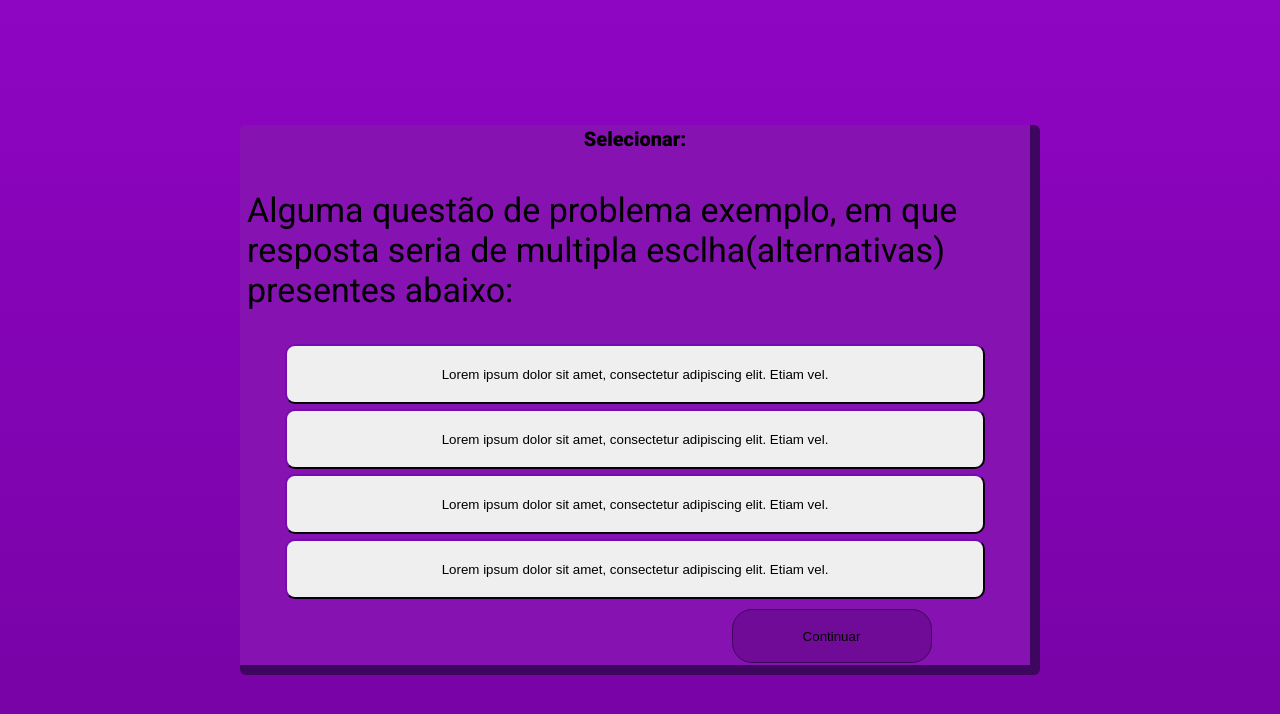
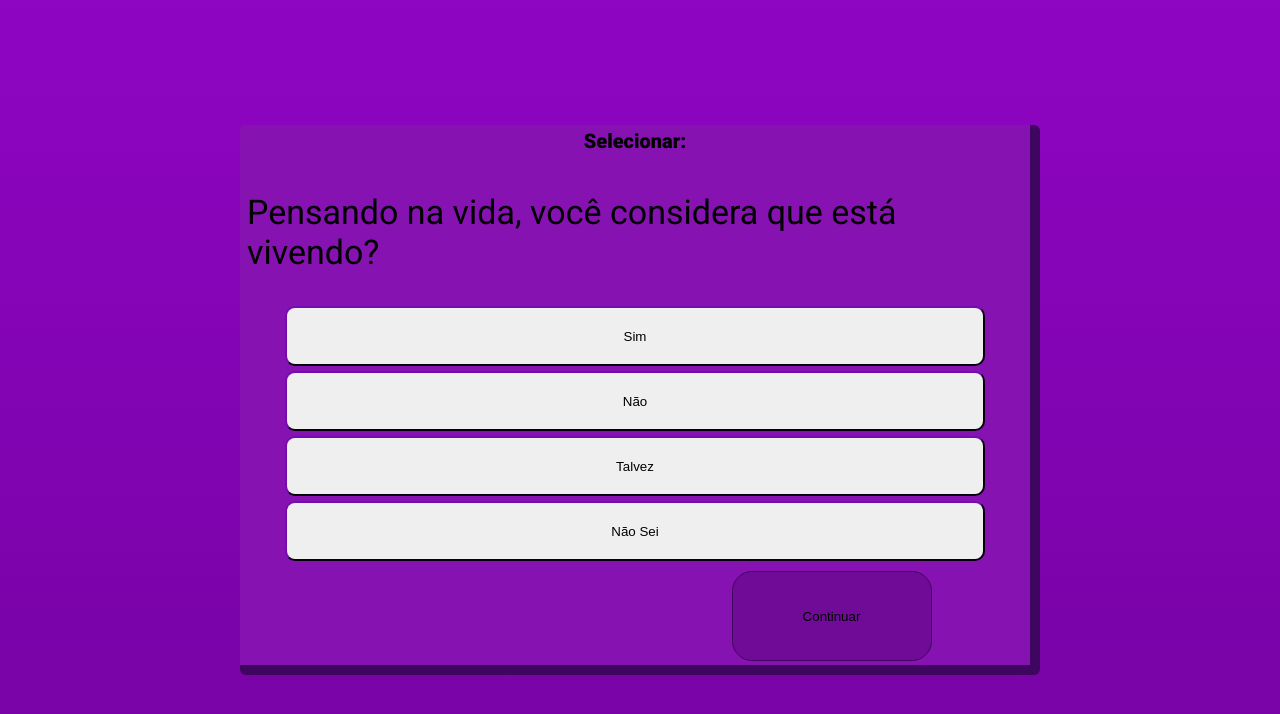
Before and after one commit to RafaelFing25/Feira-Matematica, a Next.js app: page / in a window 1280 px wide. Shown: the top 714 px of the page. Built offline with nearby package versions, Linux system fonts and the light colour scheme.

Commit message:
Finalizado MultipleCard

```diff
--- a/components/CardMultiple.tsx
+++ b/components/CardMultiple.tsx
@@ -10,9 +10,14 @@ interface InputProps {
   children: String
 }
 
+interface CardProps {
+  alternatives: Array<string>,
+  question: string
+}
+
 const selecteds: Array<string> = []
 
-const CardMultiple: React.FC = () => {
+const CardMultiple: React.FC<CardProps> = ({question, alternatives}) => {
 
   const [selectedLetter, setSelectedLetter] = useState('')
 
@@ -31,23 +36,20 @@ const CardMultiple: React.FC = () => {
       </div>
       <div className={styles.question}>
         <div className={styles.questionText}>
-          <p>Alguma questão de problema exemplo,
-            em que resposta seria de multipla esclha(alternativas)
-            presentes abaixo:</p>
-
+          <p>{question}</p>
         </div>
         <div className={styles.alternatives}>
           <Input onClick={makeSelect} selected={selectedLetter} letter='a'>
-            Lorem ipsum dolor sit amet, consectetur adipiscing elit. Etiam vel.
+            {alternatives[0]}
           </Input>
           <Input onClick={makeSelect} selected={selectedLetter} letter='b'>
-            Lorem ipsum dolor sit amet, consectetur adipiscing elit. Etiam vel.
+            {alternatives[1]}
           </Input>
           <Input onClick={makeSelect} selected={selectedLetter} letter='c'>
-            Lorem ipsum dolor sit amet, consectetur adipiscing elit. Etiam vel.
+            {alternatives[2]}
           </Input>
           <Input onClick={makeSelect} selected={selectedLetter} letter='d'>
-            Lorem ipsum dolor sit amet, consectetur adipiscing elit. Etiam vel.
+            {alternatives[3]}
           </Input>
         </div>
       </div>
--- a/pages/index.tsx
+++ b/pages/index.tsx
@@ -15,7 +15,10 @@ const Home: NextPage = () => {
         <link href="https://fonts.googleapis.com/css2?family=Roboto:ital,wght@0,100;0,300;0,400;0,500;0,900;1,900&display=swap" rel="stylesheet" />
       </Head>
 
-      <CardMultiple />
+      <CardMultiple
+      alternatives={["Sim", "Não","Talvez","Não Sei"]}
+      question={"Pensando na vida, você considera que está vivendo?"}
+      />
     </div>
   )
 }
```
